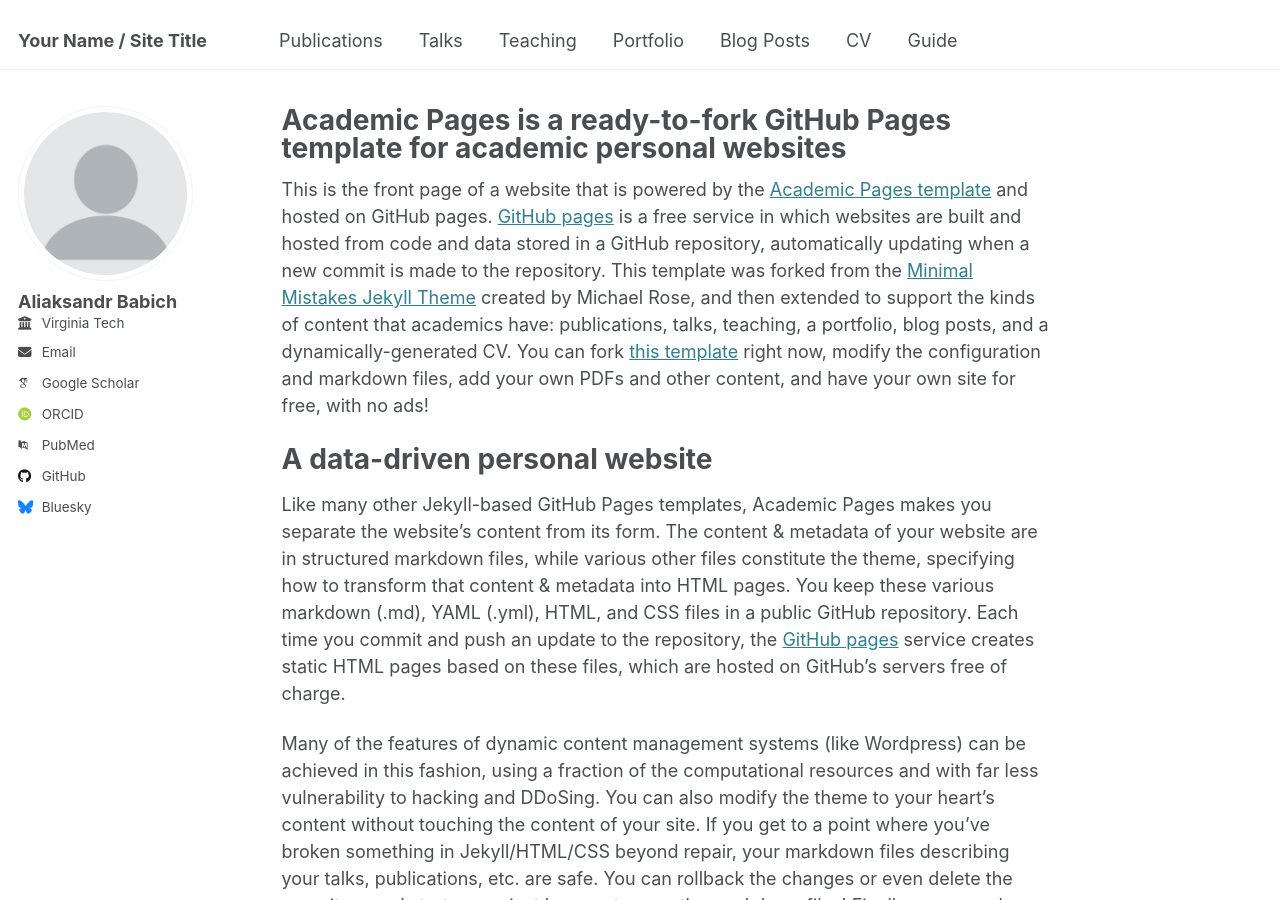
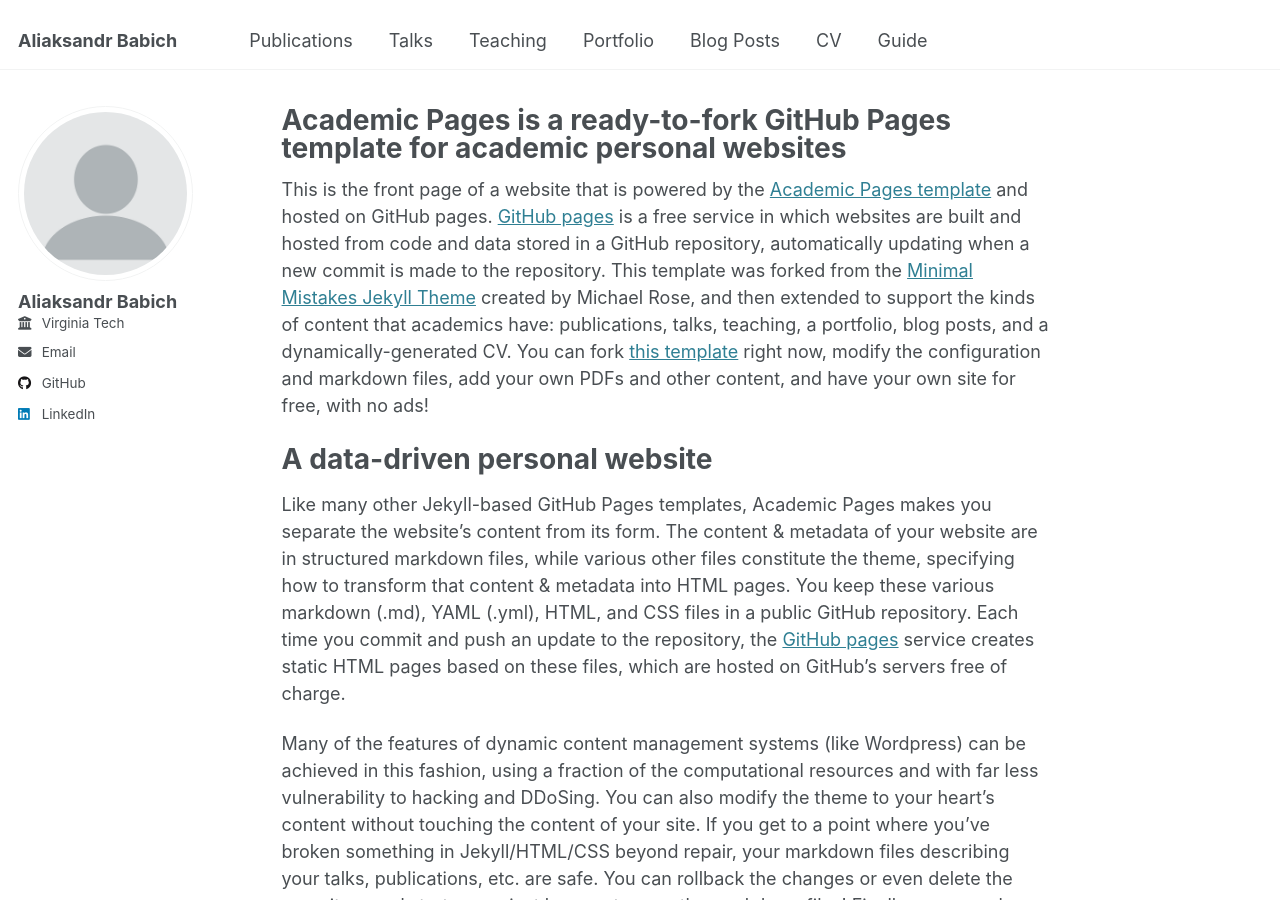
Before and after one commit to mrdocror/mrdocror.github.io, a Jekyll site: the page built from _pages/about.md, in a window 1280 px wide and 900 px high. Built offline with Jekyll 4.4.1, drawn with Linux system fonts in a browser that asks for light colours; some web fonts are replaced.

Commit message:
Second_test

```diff
--- a/_config.yml
+++ b/_config.yml
@@ -9,7 +9,7 @@
 # Basic Site Settings
 locale                   : "en-US"
 site_theme               : "default"
-title                    : "Your Name / Site Title"
+title                    : "Aliaksandr Babich"
 title_separator          : "-"
 name                     : &name "Your Name"
 description              : &description "personal description"
@@ -33,11 +33,11 @@
 
   # Academic websites
   arxiv            : # URL - Update with the correct link to your profile
-  googlescholar    : "https://scholar.google.com/citations?user=PS_CX0AAAAAJ"
+  googlescholar    : # "https://scholar.google.com/citations?user=PS_CX0AAAAAJ"
   impactstory      : # URL
-  orcid            : "http://orcid.org/yourorcidurl"
+  orcid            : # "http://orcid.org/yourorcidurl"
   semantic         : # URL
-  pubmed           : "https://www.ncbi.nlm.nih.gov/pubmed/?term=john+snow"
+  pubmed           : #"https://www.ncbi.nlm.nih.gov/pubmed/?term=john+snow"
   researchgate     : # URL
   scopus           : # URL
 
@@ -45,12 +45,12 @@
   bitbucket        : # Username - Update with your username on the site
   codepen          : # Username
   dribbble         : # Username
-  github           : "academicpages"
+  github           : "mrdocror"
   kaggle           : # Username
   stackoverflow    : # User number or user number and name (i.e., use "1" or "1/jeff-atwood")
 
   # Social media
-  bluesky          : "bsky.app" # Replace this with you Bluesky username
+  bluesky          : # Replace this with you Bluesky username
   facebook         : # Username
   flickr           : # Username
   foursquare       : # Username
@@ -59,7 +59,7 @@
   keybase          : # Username
   instagram        : # Username
   lastfm           : # Username
-  linkedin         : # Username
+  linkedin         : "Aliaksandr Babich"
   mastodon         : # URL
   medium           : # URL
   pinterest        : # Username
```
